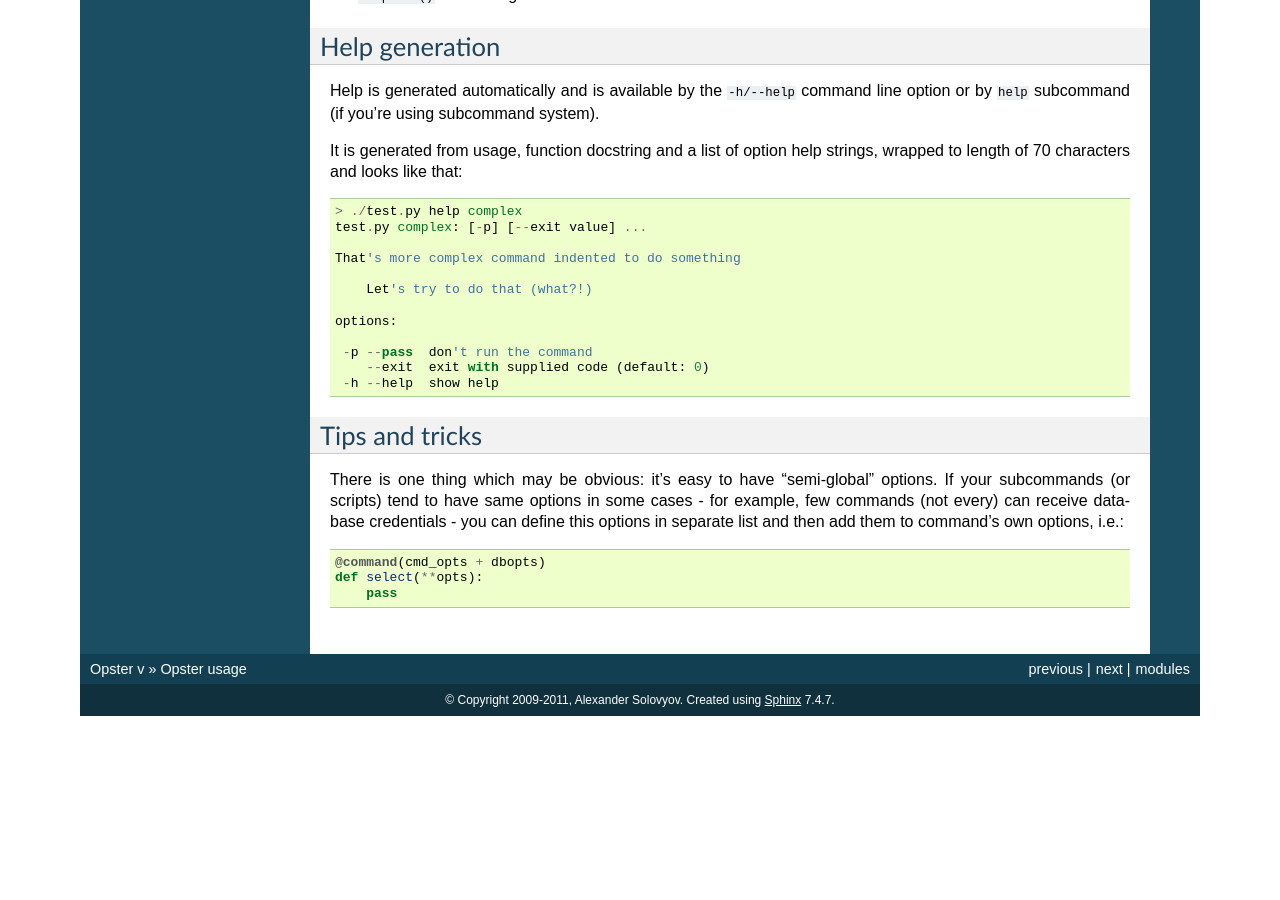
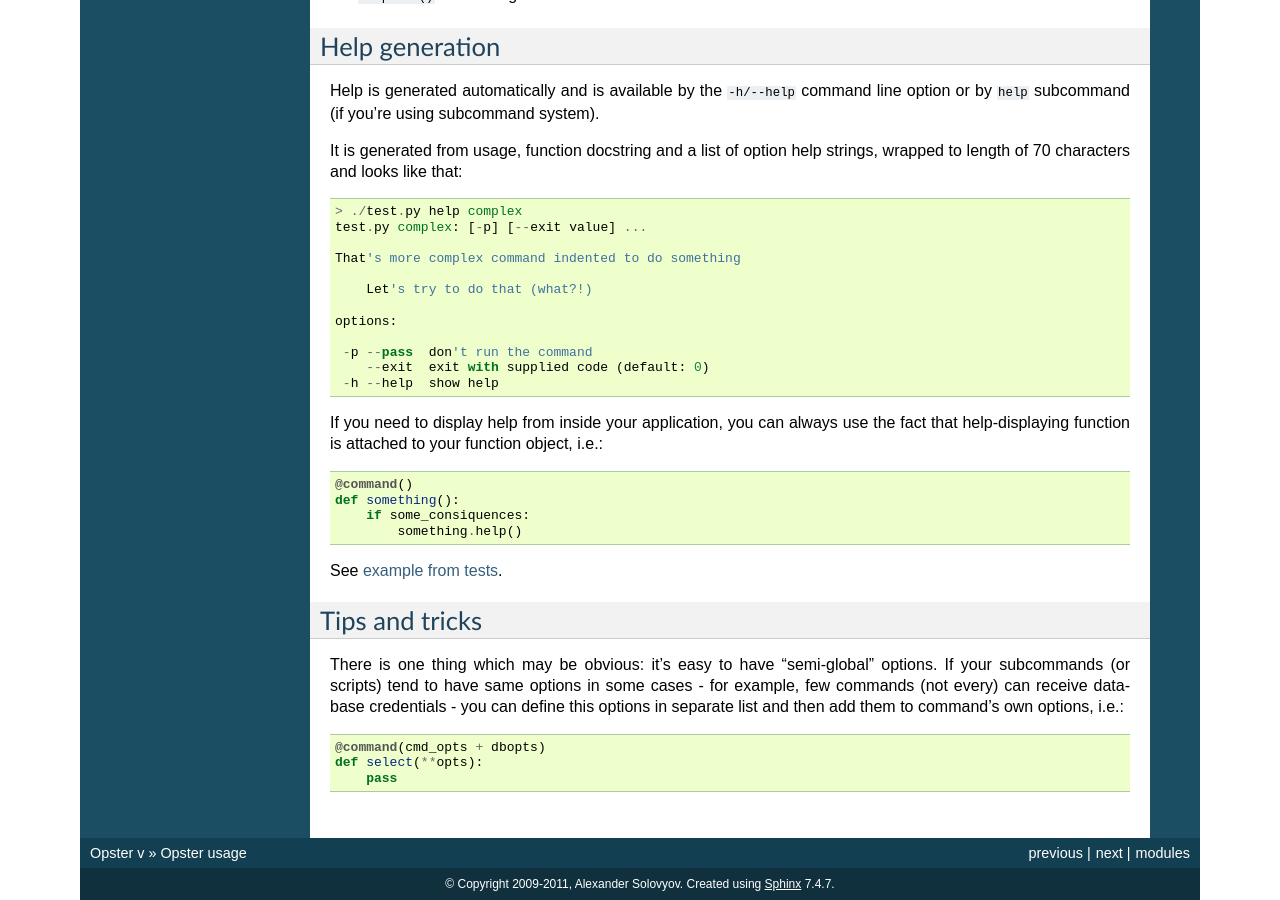
Before and after one commit to piranha/opster, a Sphinx documentation site: the page built from docs/overview.rst, in a window 1280 px wide and 900 px high, scrolled down 2805 px. Built offline with Sphinx 7.4.7, drawn with Linux system fonts in a browser that asks for light colours; the version number could not be read and is left out; before the commit the page ends 3521 px from its top, so only the background shows below that; some of the changed text lies outside the part shown.

```diff
--- a/docs/overview.rst
+++ b/docs/overview.rst
@@ -35,8 +37,10 @@ Default value also determines how supplied argument should be parsed:
  - string: value is passed as is
  - list: value is appended to this list
  - dictionary: value is then assumed being in format ``key=value`` and is
-   then assigned to this dictionary
+   then assigned to this dictionary, `example`_
  - boolean/None: ``not default`` is passed and option takes no value
+
+.. _example: http://hg.piranha.org.ua/opster/file/default/tests/opster.t#l109
 
 Usage
 ^^^^^
@@ -185,6 +189,18 @@ strings, wrapped to length of 70 characters and looks like that::
       --exit  exit with supplied code (default: 0)
    -h --help  show help
 
+If you need to display help from inside your application, you can always use the
+fact that help-displaying function is attached to your function object, i.e.::
+
+  @command()
+  def something():
+      if some_consiquences:
+          something.help()
+
+See `example from tests`_.
+
+.. _example from tests: http://hg.piranha.org.ua/opster/file/default/tests/selfhelp.py
+
 
 Tips and tricks
 ---------------
--- a/opster.py
+++ b/opster.py
@@ -6,7 +6,7 @@ import sys, traceback, getopt, types, textwrap, inspect, os, copy
 from itertools import imap
 
 __all__ = ['command', 'dispatch']
-__version__ = '1.2'
+__version__ = '2.0'
 __author__ = 'Alexander Solovyov'
 __email__ = 'piranha@piranha.org.ua'
 
```
Also changed, not shown: other parts of docs/overview.rst (+2 -0 lines), docs/changelog.rst (+7 -0 lines).
